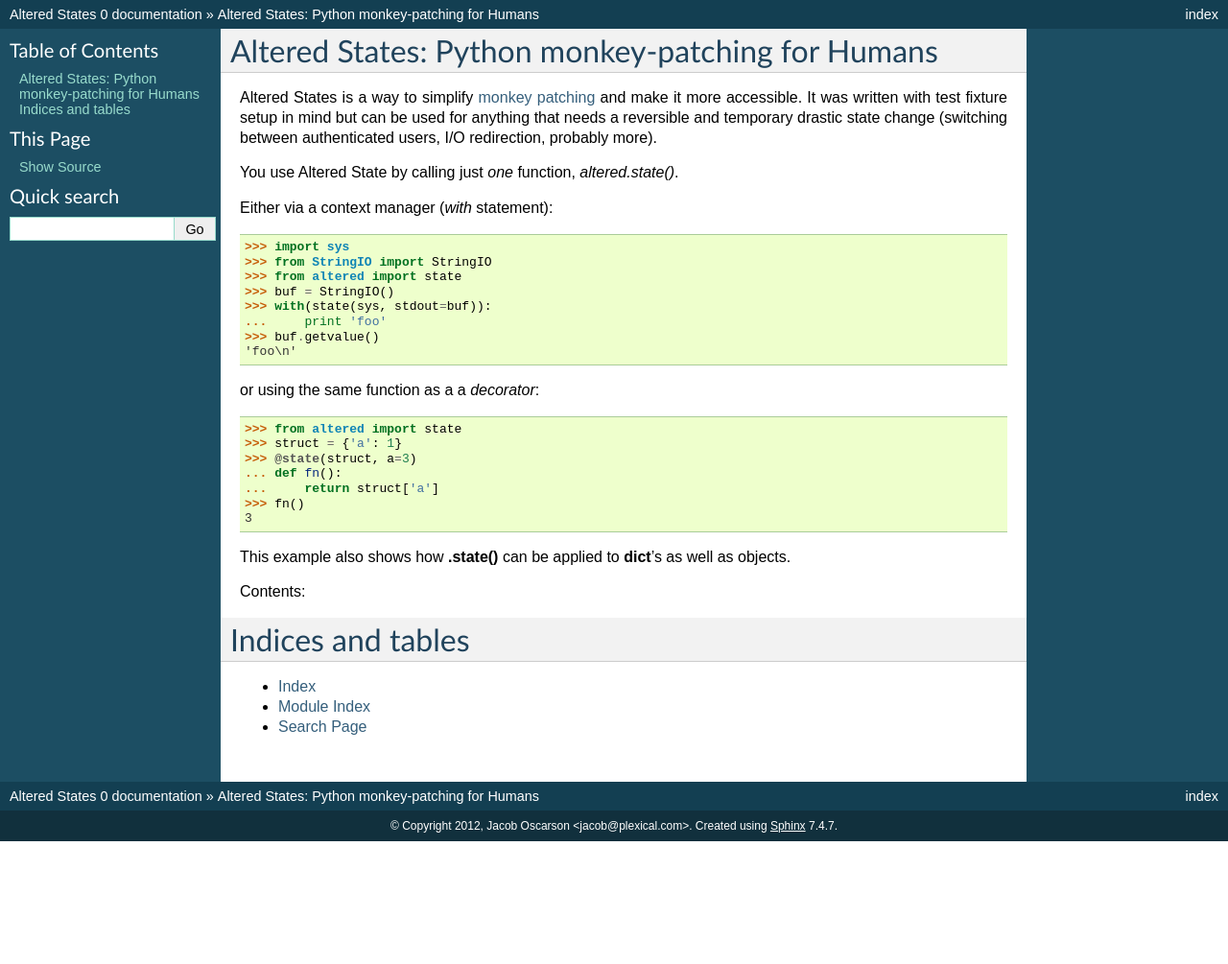
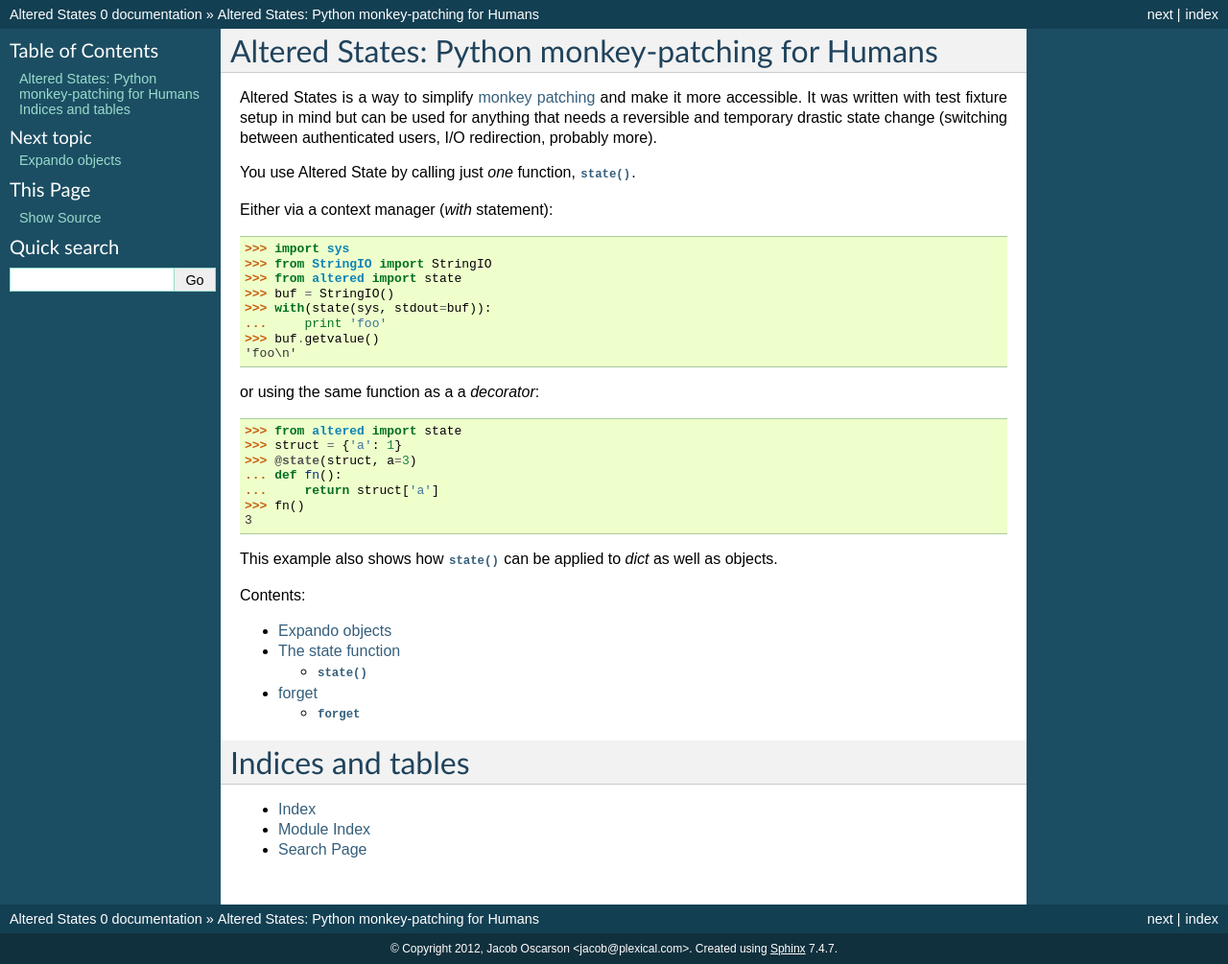
Before and after one commit to Plexical/altered.states, a Sphinx documentation site: the page built from docs/index.rst, in a window 1280 px wide. Shown: the whole page at 96% size. Built offline with Sphinx 7.4.7, drawn with Linux system fonts in a browser that asks for light colours; before the commit the page ends 900 px from its top, so only the background shows below that.

Commit message:
More idiomatic Sphinx docs, work in progress

```diff
--- a/docs/index.rst
+++ b/docs/index.rst
@@ -8,7 +8,7 @@
 change (switching between authenticated users, I/O redirection,
 probably more).
 
-You use Altered State by calling just *one* function, `altered.state()`.
+You use Altered State by calling just *one* function, :py:func:`state`.
 
 Either via a context manager (`with` statement)::
 
@@ -31,14 +31,17 @@
     >>> fn()
     3
 
-This example also shows how **.state()** can be applied to **dict**'s
-as well as objects.
+This example also shows how :py:func:`state` can be applied to `dict` as
+well as objects.
 
 Contents:
 
 .. toctree::
    :maxdepth: 2
 
+   expando
+   state-ref
+   forget
 
 
 Indices and tables
```
Also changed, not shown: docs/expando.rst (added, +33 -0 lines), docs/forget.rst (added, +9 -0 lines), docs/state-ref.rst (added, +12 -0 lines).
